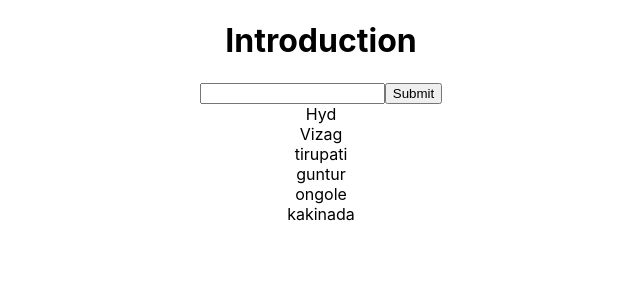
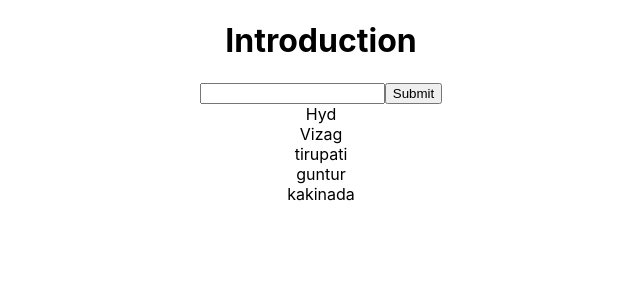
Before and after one commit to kondarao-l/javaScript-13579, a React (Create React App) app: page / in a window 1280 px wide. Shown: the top 300 px of the page, without its empty margins (319-959 px from the left). Built offline with nearby package versions, Linux system fonts and the light colour scheme.

Commit message:
remove ongole city

```diff
--- a/src/App.js
+++ b/src/App.js
@@ -20,10 +20,7 @@ const cities = [
     id: 4,
     name:'guntur'
   },
-  {
-    id: 5,
-    name:'ongole'
-  },
+
   {
     id: 6,
     name:'kakinada'
```
